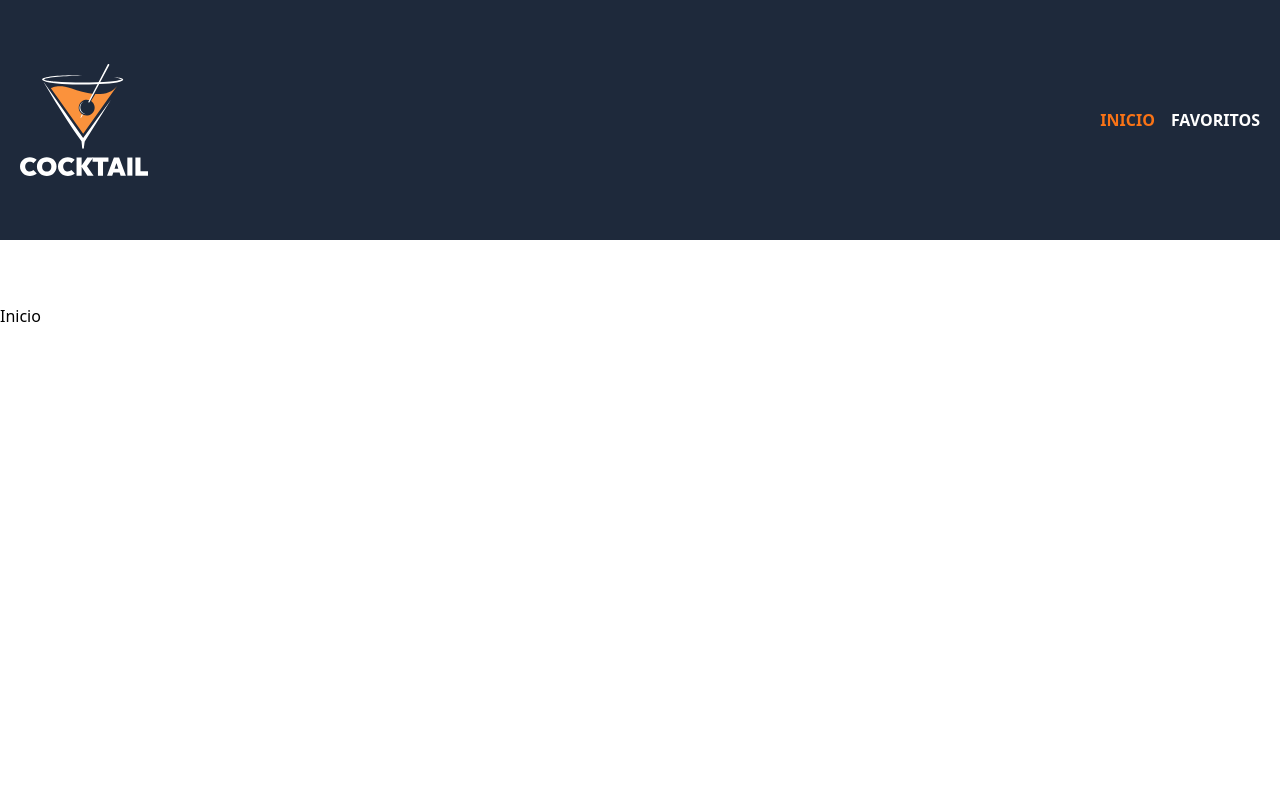
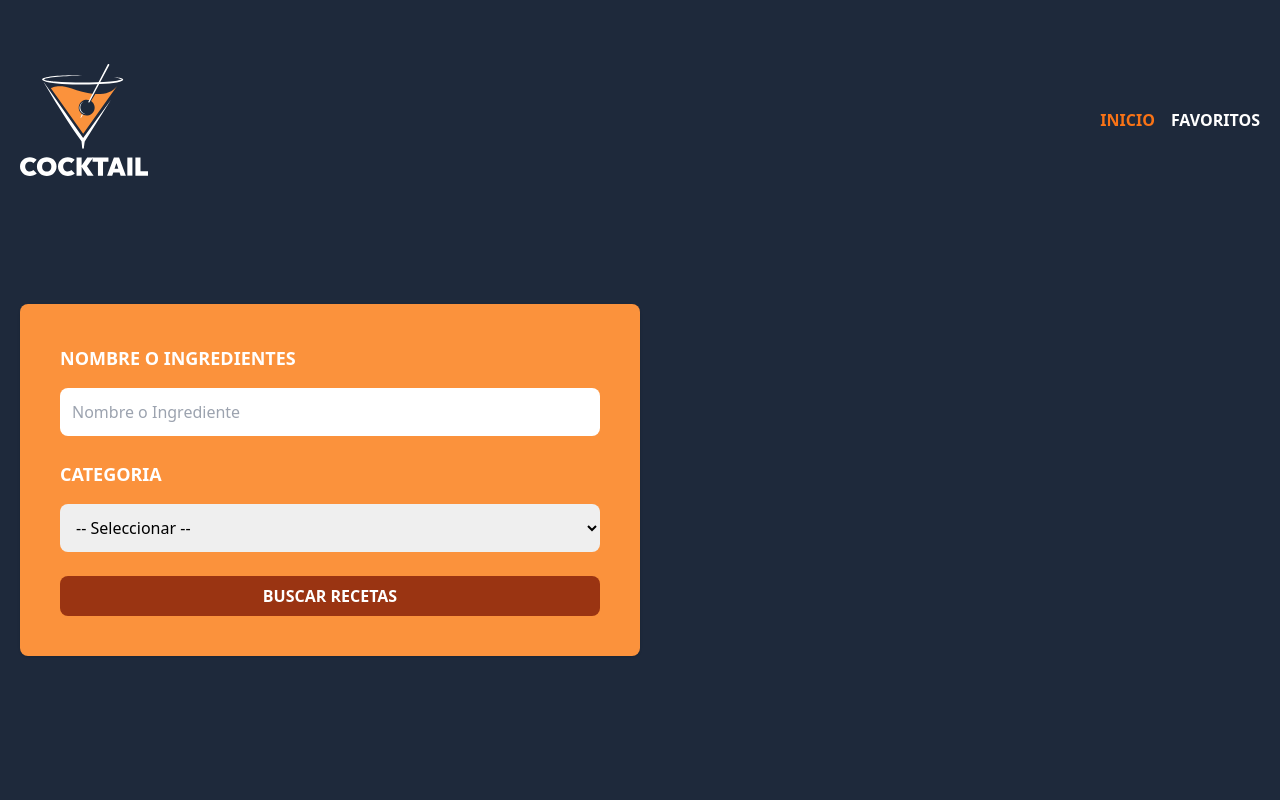
Before and after one commit to cheko30/drink-finder, a React (Vite) app: page / in a window 1280 px wide. Shown: the top 800 px of the page. Built offline with nearby package versions, Linux system fonts and the light colour scheme.

Commit message:
add form in home page

```diff
--- a/src/components/Header.tsx
+++ b/src/components/Header.tsx
@@ -1,6 +1,11 @@
-import { NavLink } from "react-router-dom";
+import { useMemo } from "react";
+import { NavLink, useLocation } from "react-router-dom";
 
 export default function Header() {
+
+    const { pathname } = useLocation()
+    const isHome = useMemo(() => pathname === '/', [pathname])
+
     return (
         <header className="bg-slate-800">
             <div className="mx-auto container px-5 py-16">
@@ -27,6 +32,48 @@
                         </NavLink>
                     </nav>
                 </div>
+                {
+                    isHome && (
+                        <form
+                            className="md:w-1/2 2xl:w-1/3 bg-orange-400 my-32 p-10 rounded-lg shadow space-y-6">
+                            <div className="space-y-4">
+                                <label
+                                    htmlFor="ingredient"
+                                    className="block text-white uppercase font-extrabold text-lg"
+                                >
+                                    Nombre o Ingredientes
+                                </label>
+                                <input
+                                    id="ingredient"
+                                    type="text"
+                                    name="ingredient"
+                                    className="p-3 w-full rounded-lg focus:outline-none"
+                                    placeholder="Nombre o Ingrediente"
+                                />
+                            </div>
+                            <div className="space-y-4">
+                                <label
+                                    htmlFor="category"
+                                    className="block text-white uppercase font-extrabold text-lg"
+                                >
+                                    Categoria
+                                </label>
+                                <select
+                                    id="category"
+                                    name="category"
+                                    className="p-3 w-full rounded-lg focus:outline-none"
+                                >
+                                    <option value="">-- Seleccionar --</option>
+                                </select>
+                            </div>
+                            <input
+                                type="submit"
+                                value="Buscar Recetas"
+                                className="cursor-pointer bg-orange-800 hover:bg-orange-900 text-white font-extrabold w-full p-2 rounded-lg uppercase"
+                            />
+                        </form>
+                    )
+                }
             </div>
         </header>
     )
```
